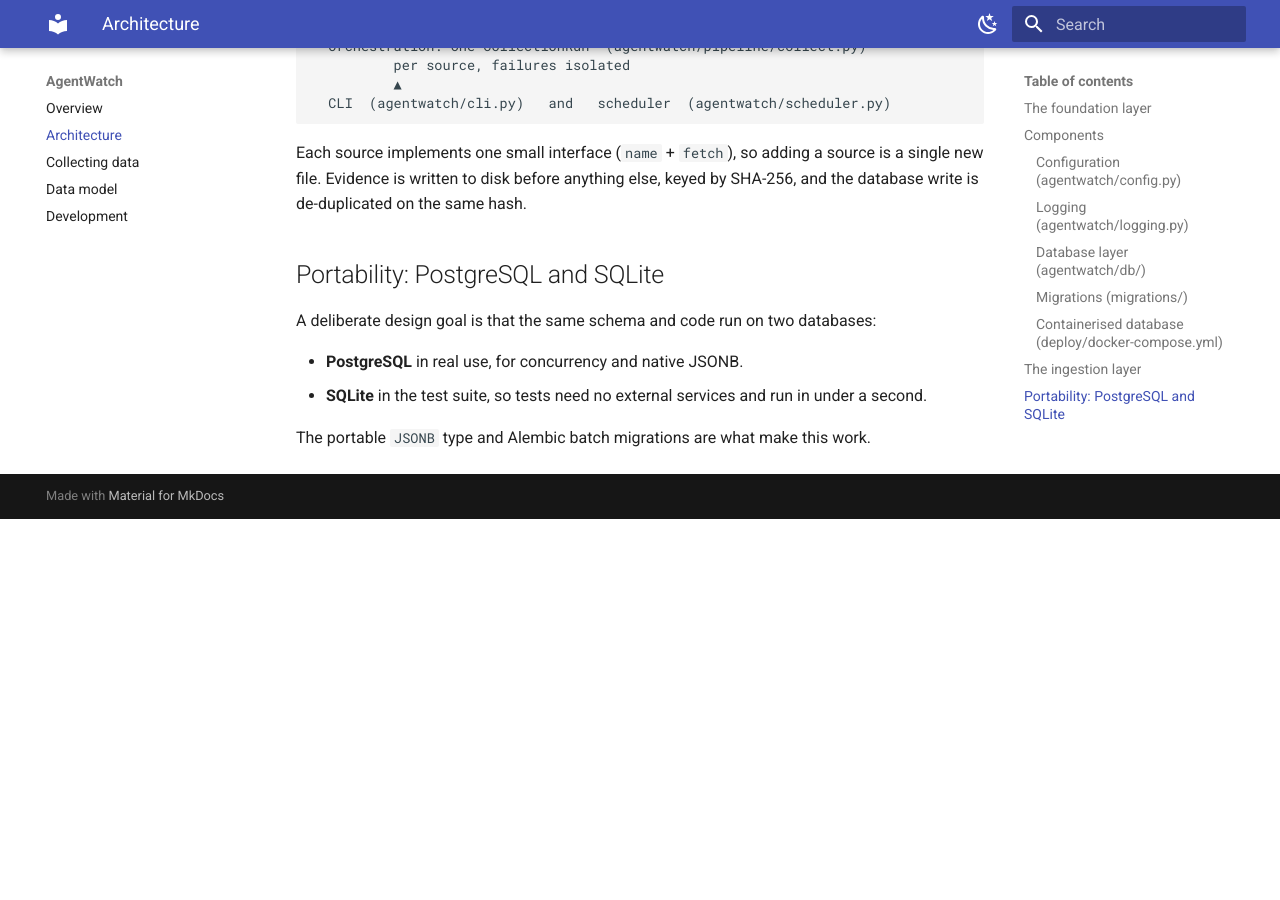
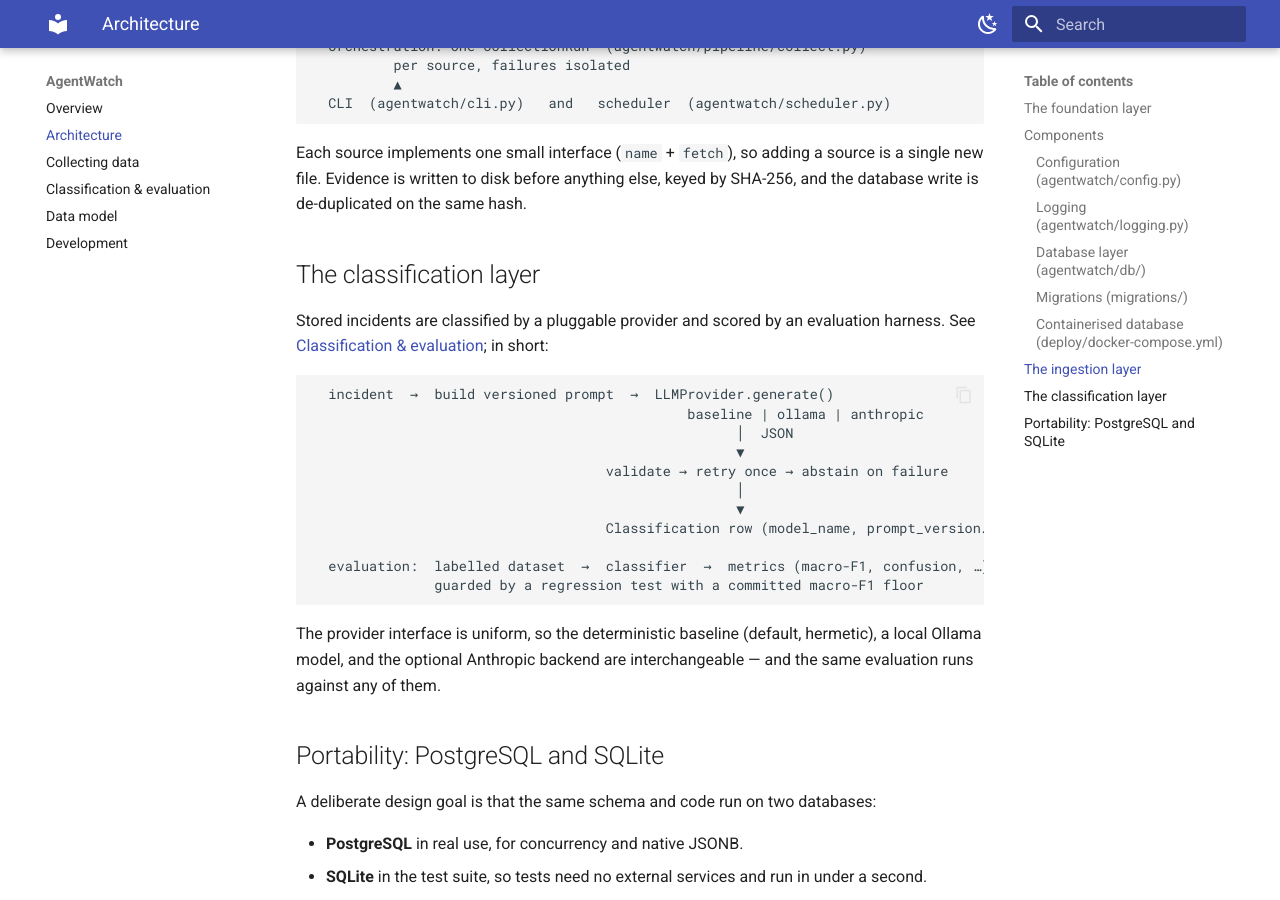
Before and after one commit to kohsheen1234/Open-source-AI-Incident-Observatory, an MkDocs documentation site: the page built from docs/architecture.md, in a window 1280 px wide and 900 px high, scrolled down 2079 px. Built offline with MkDocs 1.6.1 and Material for MkDocs 9.7.7, drawn with Linux system fonts in a browser that asks for light colours; before the commit the page ends 2598 px from its top, so only the background shows below that; some of the changed text lies outside the part shown.

Commit message:
docs: document the classification and evaluation layer

````diff
--- a/docs/architecture.md
+++ b/docs/architecture.md
@@ -1,7 +1,7 @@
 # Architecture
 
 This page describes the components that exist **today**. As new layers
-(classification, dashboard, API) are built, they will be documented here.
+(the dashboard and the HTTP API) are built, they will be documented here.
 
 ## The foundation layer
 
@@ -95,6 +95,29 @@
 single new file. Evidence is written to disk before anything else, keyed by SHA-256,
 and the database write is de-duplicated on the same hash.
 
+## The classification layer
+
+Stored incidents are classified by a pluggable provider and scored by an evaluation
+harness. See [Classification & evaluation](classification.md); in short:
+
+```text
+  incident  →  build versioned prompt  →  LLMProvider.generate()
+                                              baseline | ollama | anthropic
+                                                    │  JSON
+                                                    ▼
+                                    validate → retry once → abstain on failure
+                                                    │
+                                                    ▼
+                                    Classification row (model_name, prompt_version…)
+
+  evaluation:  labelled dataset  →  classifier  →  metrics (macro-F1, confusion, …)
+               guarded by a regression test with a committed macro-F1 floor
+```
+
+The provider interface is uniform, so the deterministic baseline (default, hermetic),
+a local Ollama model, and the optional Anthropic backend are interchangeable — and the
+same evaluation runs against any of them.
+
 ## Portability: PostgreSQL and SQLite
 
 A deliberate design goal is that the same schema and code run on two databases:
--- a/mkdocs.yml
+++ b/mkdocs.yml
@@ -28,5 +28,6 @@
   - Overview: index.md
   - Architecture: architecture.md
   - Collecting data: collection.md
+  - Classification & evaluation: classification.md
   - Data model: data-model.md
   - Development: development.md
````
Also changed, not shown: README.md (+47 -7 lines), docs/classification.md (added, +88 -0 lines), docs/index.md (+6 -4 lines).
